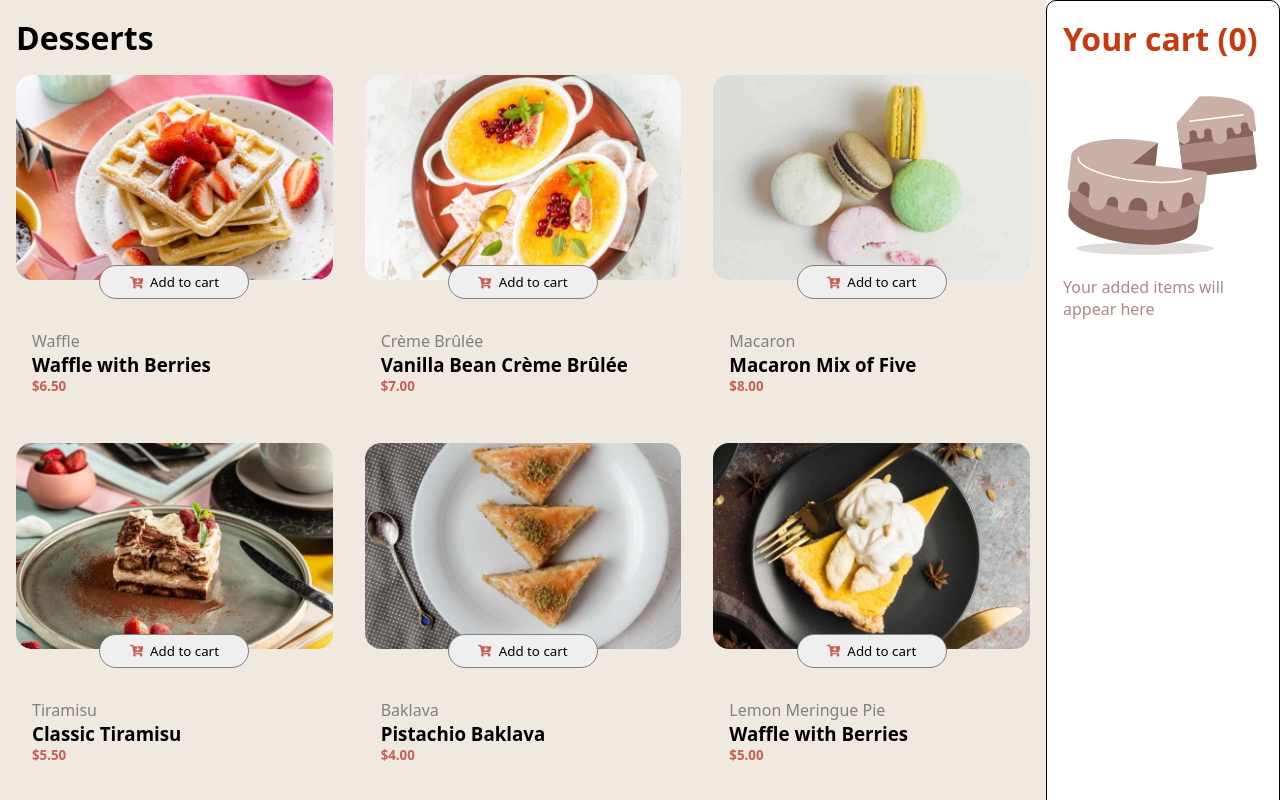
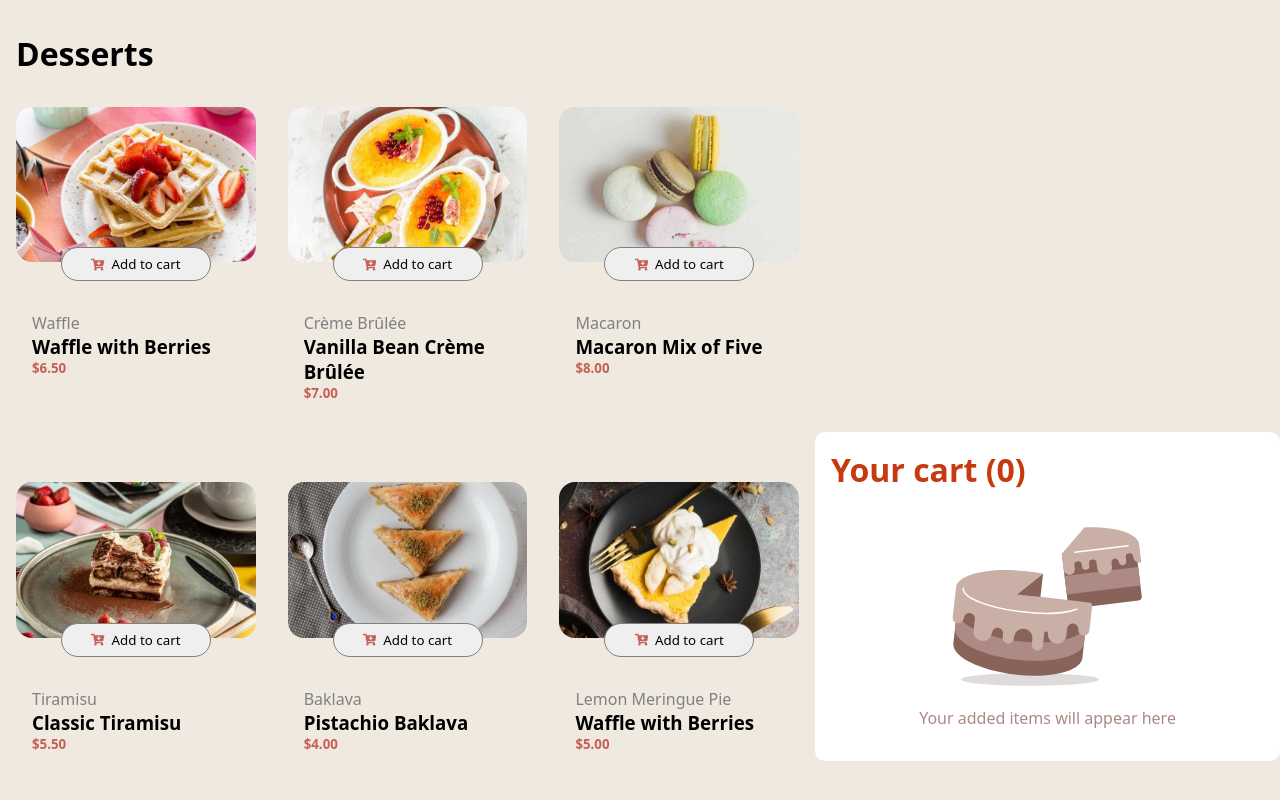
Before and after one commit to Solomon-israel/product-list-with-cart, a React (Vite) app: page / in a window 1280 px wide. Shown: the top 800 px of the page. Built offline with nearby package versions, Linux system fonts and the light colour scheme.

Commit message:
styled the empty cart well

```diff
--- a/src/App.module.css
+++ b/src/App.module.css
@@ -1,11 +1,11 @@
 .wrapper {
-  display: flex;
+  background-color: rgb(239, 233, 224);
+  padding: 1rem 0;
 }
 
 .container {
   /* display: flex; */
   padding: 1rem;
-  background-color: rgb(239, 233, 224);
 }
 
 .inner_container {
@@ -54,7 +54,7 @@ h1 {
   border-radius: 50px;
 }
 
-.add_to_cart span{
+.add_to_cart span {
   color: black;
 }
 
@@ -75,7 +75,9 @@ h1 {
 }
 
 .selected_item {
-  border: 1px solid;
+  align-self: center;
+  justify-self: center;
+  width: 90%;
   padding: 1rem;
   background-color: white;
   border-radius: 10px;
@@ -99,3 +101,9 @@ h1 {
 .emptyCartImageContainer {
   width: 200px;
 }
+
+@media screen and (min-width: 700px) {
+  .wrapper {
+    display: flex;
+  }
+}
--- a/src/index.css
+++ b/src/index.css
@@ -4,6 +4,8 @@
   box-sizing: border-box;
   font-family: system-ui;
 }
+
+
 
 img {
   width: 100%;
```
